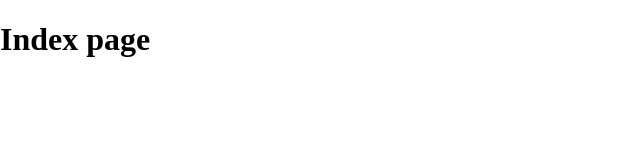
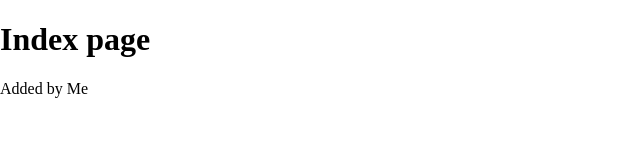
Before and after one commit to DevRiwaj/LearningGit, a plain HTML site: page index.html in a window 1280 px wide. Shown: the whole page, without its empty margins (0-640 px from the left). Drawn offline with Linux system fonts and the light colour scheme.

Commit message:
add para by wolf

```diff
--- a/index.html
+++ b/index.html
@@ -9,5 +9,6 @@
 <script src="script.js"></script>
 <body>
     <h1>Index page</h1>
+    <p>Added by Me </p>
 </body>
 </html>
```
